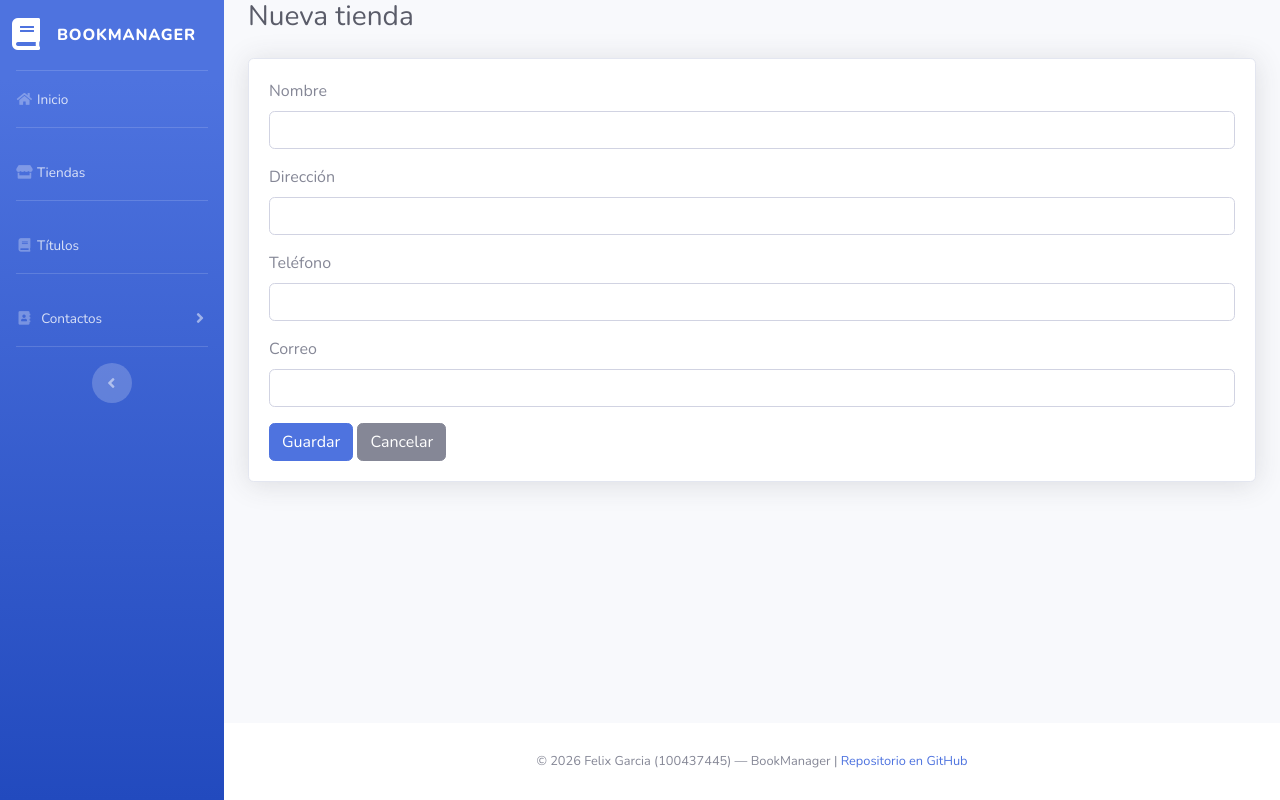
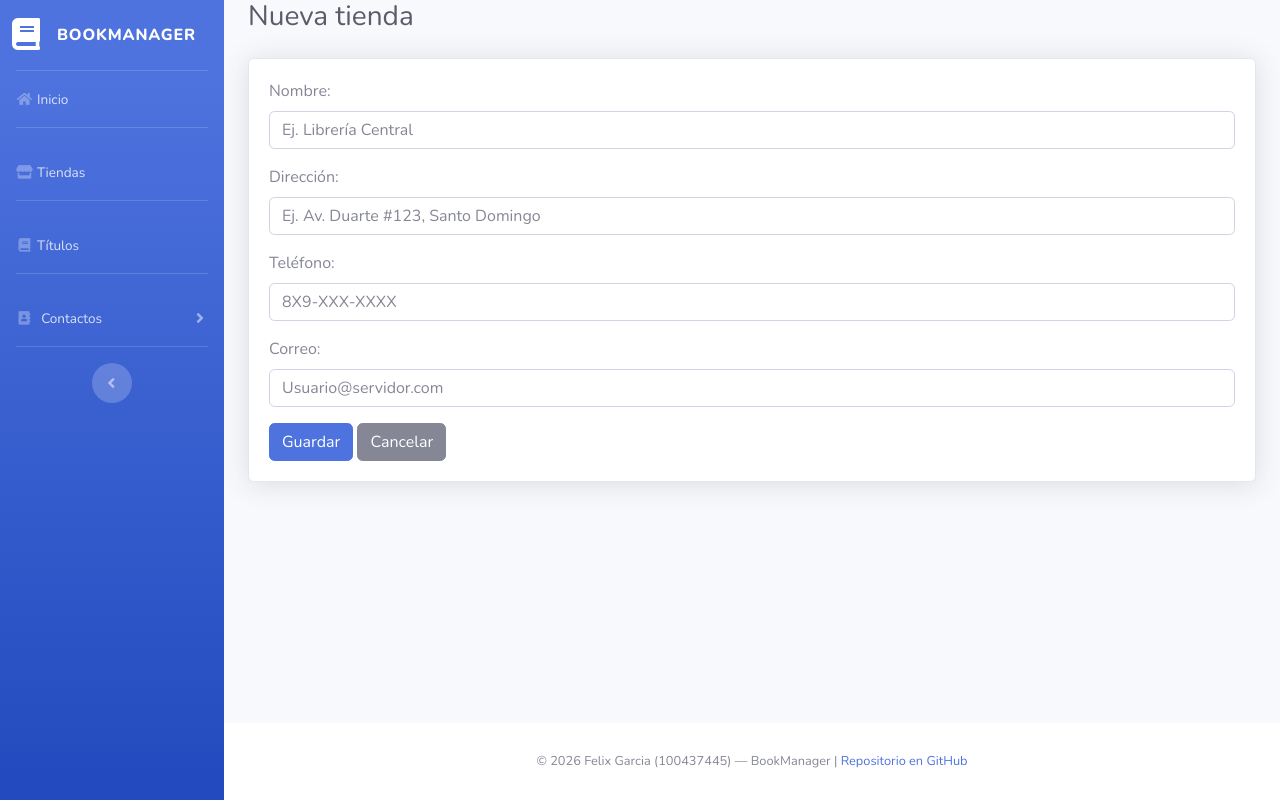
Before and after one commit to Fx0001/bookmanager-Felix-Garcia-100437445, a PHP site: page /views/tiendas/crear.php in a window 1280 px wide. Run offline with PHP 8.4, Linux system fonts and the light colour scheme.

Commit message:
Add files via upload

```diff
--- a/views/tiendas/crear.php
+++ b/views/tiendas/crear.php
@@ -40,26 +40,26 @@ include __DIR__ . '/../../includes/header.php';
     <div class="card-body">
         <form method="POST">
             <div class="form-group">
-                <label>Nombre</label>
-                <input type="text" name="nombre" class="form-control"
+                <label>Nombre:</label>
+                <input type="text" name="nombre" class="form-control" placeholder="Ej. Librería Central"
                        value="<?= htmlspecialchars($_POST['nombre'] ?? '') ?>">
             </div>
             <div class="form-group">
-    <label>Dirección</label>
-    <input type="text" name="direccion" class="form-control"
-           value="<?= htmlspecialchars($tienda['direccion'] ?? '') ?>">
+                <label>Dirección:</label>
+                <input type="text" name="direccion" class="form-control" placeholder="Ej. Av. Duarte #123, Santo Domingo"
+                value="<?= htmlspecialchars($tienda['direccion'] ?? '') ?>">
 
             </div>
             <div class="form-group">
-                <label>Teléfono</label>
+                <label>Teléfono:</label>
 
-                <input type="text" name="telefono" class="form-control"
+                <input type="text" name="telefono" class="form-control" maxlength="12" placeholder="8X9-XXX-XXXX"
                        value="<?= htmlspecialchars($tienda['telefono'] ?? '') ?>">
             </div>
             <div class="form-group">
 
-                <label>Correo</label>
-                <input type="email" name="correo" class="form-control"
+                <label>Correo:</label>
+                <input type="email" name="correo" class="form-control" placeholder="Usuario@servidor.com"
            value="<?= htmlspecialchars($tienda['correo'] ?? '') ?>">
             </div>
 
```
Also changed, not shown: views/tiendas/editar.php (+8 -8 lines).
